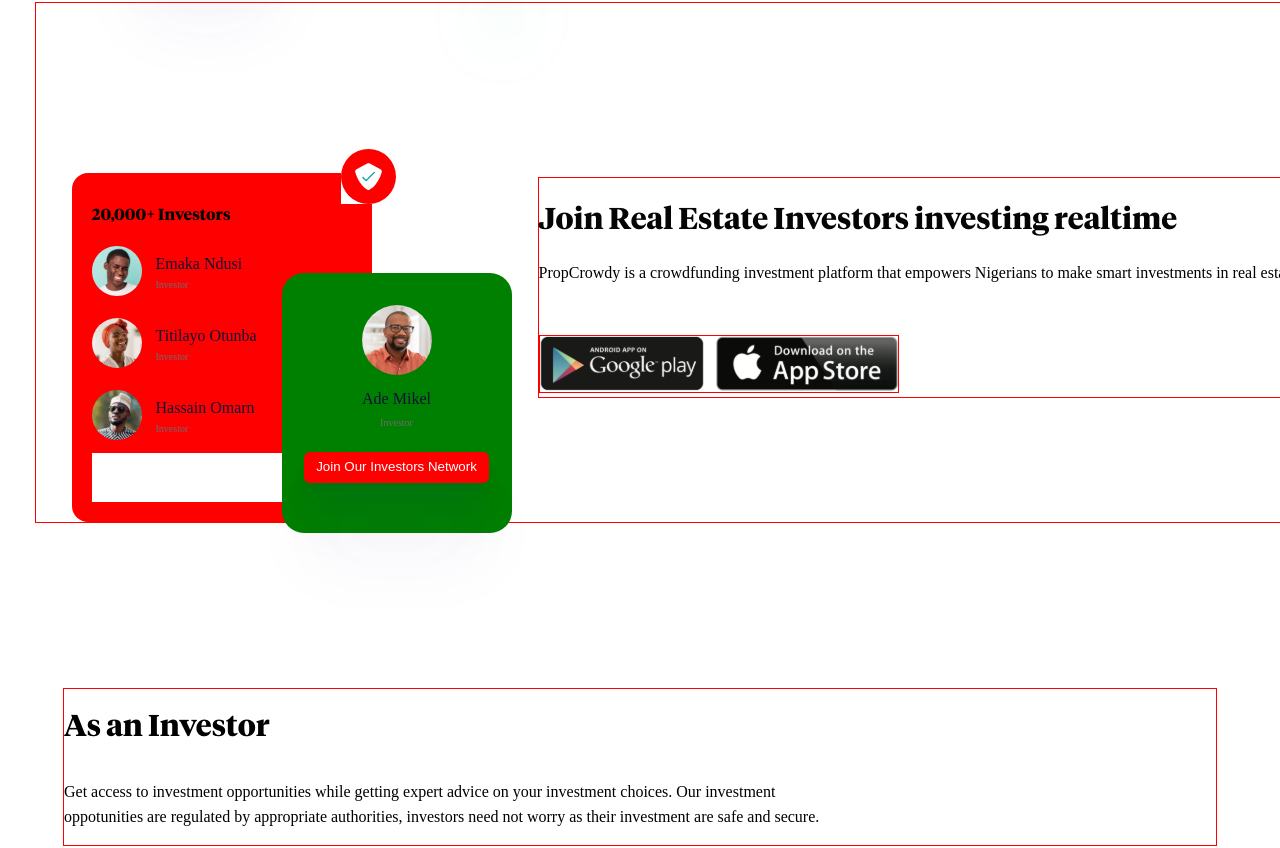
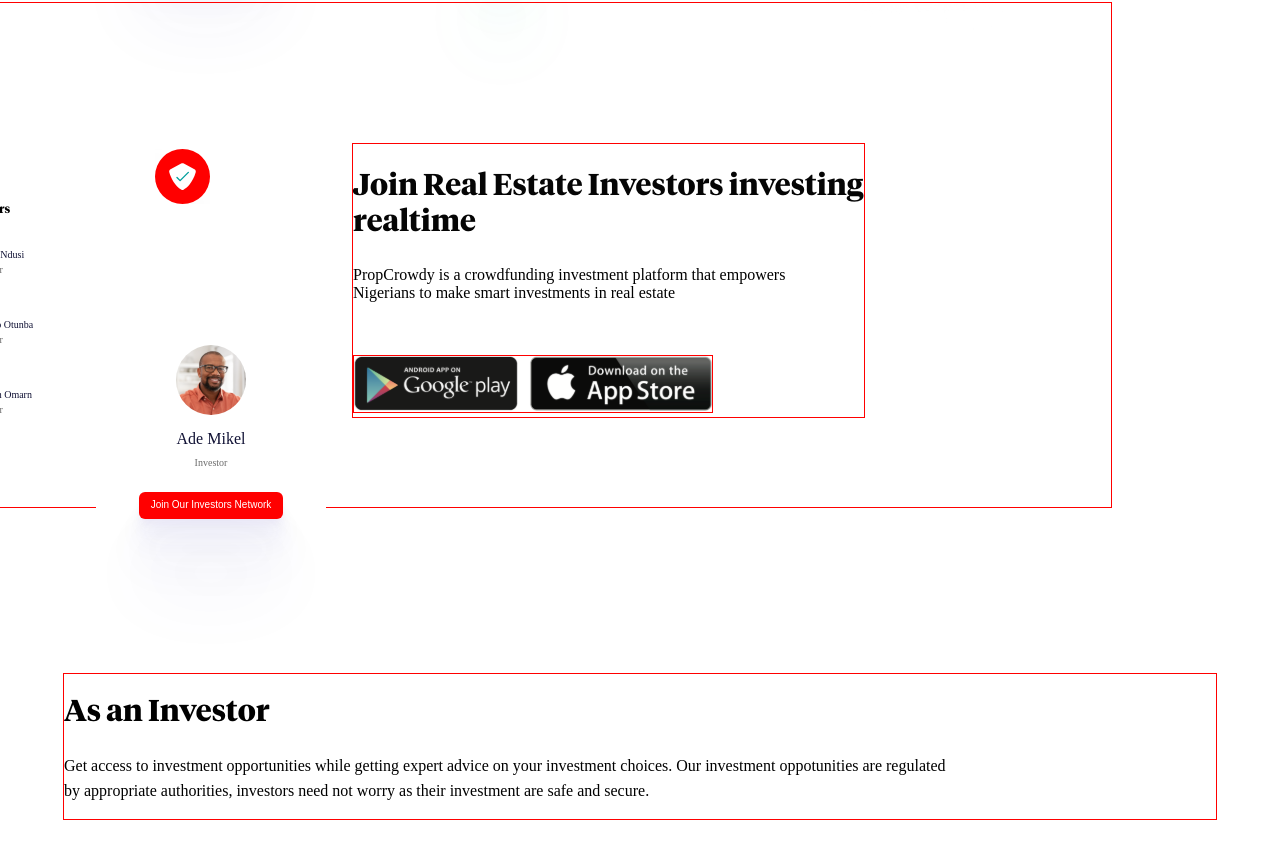
Before and after one commit to Farouk-Adedamola/PropCrowdy, a React (Create React App) app: page / in a window 1280 px wide. Shown: the part 540-1388 px from the top of the page. Built offline with nearby package versions, Linux system fonts and the light colour scheme; a web font is replaced by a local one.

Commit message:
commit changes

```diff
--- a/src/Components/AsInvestor/AsInvestor.js
+++ b/src/Components/AsInvestor/AsInvestor.js
@@ -11,12 +11,6 @@
         appropriate authorities, investors need not worry as their investment
         are safe and secure.
       </p>
-      <p>
-        Get access to investment opportunities while getting expert advice on
-        your investment choices. Our investment <br /> oppotunities are
-        regulated by appropriate authorities, investors need not worry as their
-        investment are safe and secure.
-      </p>
     </div>
   );
 };
--- a/src/Components/AsInvestor/AsInvestor.module.css
+++ b/src/Components/AsInvestor/AsInvestor.module.css
@@ -5,31 +5,28 @@
 
 .container h1 {
   font-family: "Tiemposbold";
+  font-size: 27px;
 }
 
 .container p {
   font-family: "Apercuregular";
   line-height: 17px;
   font-size: 14px;
-  padding: 11px 27px 0 0;
+  width: 80vw;
+
+  /* padding: 11px 27px 0 0; */
 }
 
-.container p:last-child {
-  display: none;
-}
-
-@media screen and (min-width: 920px) {
+@media screen and (min-width: 760px) {
   .container {
     margin-left: auto;
     margin-right: auto;
     margin-top: 165px;
-    /* margin-right: 217px; */
     border: 1px solid red;
     width: 90vw;
   }
 
   .container h1 {
-    /* padding: 165px 217px 0 0; */
     font-size: 30px;
     line-height: 39px;
   }
@@ -38,6 +35,7 @@
     display: block;
     font-size: 1rem;
     line-height: 25px;
+    width: 70vw;
     /* width: 1177px; */
   }
 
--- a/src/Components/InvestorCards/InvestorCards.module.css
+++ b/src/Components/InvestorCards/InvestorCards.module.css
@@ -2,7 +2,7 @@
   background: #f5f6f8;
   width: 400px;
   max-width: 531px;
-  margin: 0 auto;
+  margin: 20px auto 0 auto;
   border-radius: 20px;
   padding: 25px 0;
   position: relative;
@@ -12,8 +12,9 @@
 
 @media screen and (max-width: 450px) {
   .firstwrapper {
-    width: 95vw;
-    left: 21px;
+    width: 90vw;
+    margin: 0 auto;
+    /* left: 17px; */
     /* margin: 0 auto; */
 
     /* flex-direction: column; */
--- a/src/Components/PeoplePlay/People.module.css
+++ b/src/Components/PeoplePlay/People.module.css
@@ -1,8 +1,7 @@
 .mainwrap {
   position: relative;
-  /* left: 27px; */
-  /* width: 90vw; */
-  margin: 170px auto 0 auto;
+
+  margin: 170px auto 0 10px;
 }
 
 @media screen and (min-width: 450px) {
@@ -13,9 +12,9 @@
 }
 
 .card1 {
-  background: red;
-  width: 48vw;
-  width: 200px;
+  background: #fff;
+  width: 45vw;
+  /* width: 200px; */
   /* max-width: 345px; */
   position: relative;
   border-radius: 16px;
@@ -44,7 +43,7 @@
 }
 
 .h1 {
-  font-size: 16px;
+  font-size: 12px;
   font-family: "Tiemposbold";
 }
 
@@ -62,6 +61,7 @@
 .desc p:first-child {
   font-family: "Apercuregular";
   color: #111235;
+  font-size: 10px;
 }
 
 .desc p:last-child {
@@ -81,15 +81,15 @@
 }
 
 .card2 {
-  background: green;
-  /* width: 42vw; */
-  width: 180px;
+  background: #fff;
+  width: 40vw;
+  /* width: 180px; */
   /* max-width: 295px; */
   padding: 32px 10px 20px 10px;
   border-radius: 22px;
   position: absolute;
-  top: 100px;
-  left: 200px;
+  top: 140px;
+  left: 170px;
 }
 
 /* .card2 {
@@ -136,6 +136,7 @@
   border-radius: 6px;
   display: flex;
   justify-content: center;
+  font-size: 10px;
   margin: 15px auto 30px auto;
 }
 
@@ -156,6 +157,7 @@
 
 .section img {
   object-fit: cover;
+  width: 296px;
 }
 
 @media screen and (min-width: 760px) {
@@ -199,6 +201,21 @@
 
   .section img {
     margin-top: 37px;
+    width: 358px;
     border: 1px solid red;
   }
 }
+
+@media screen and (min-width: 1200px) {
+  .main {
+    position: relative;
+    left: -10rem;
+  }
+  .section h1 {
+    width: 511px;
+  }
+
+  .section p {
+    width: 446px;
+  }
+}
```
